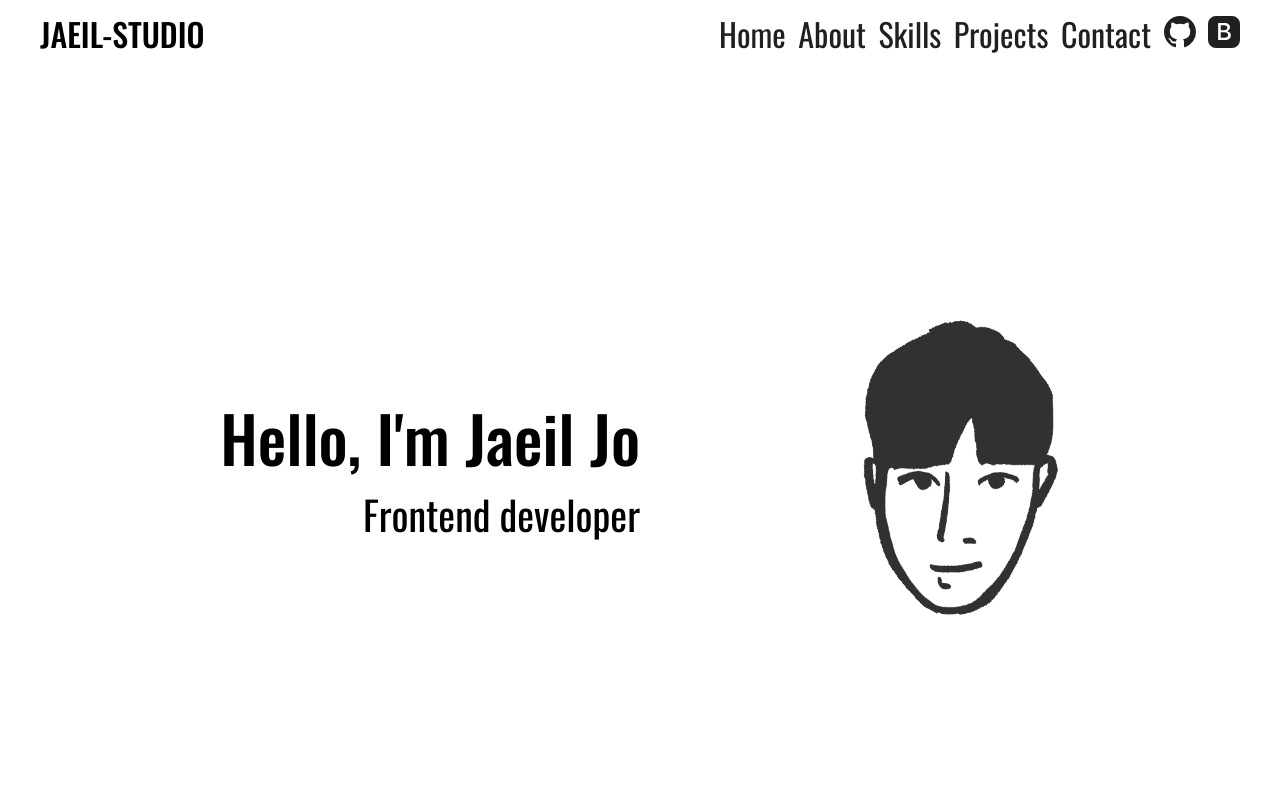
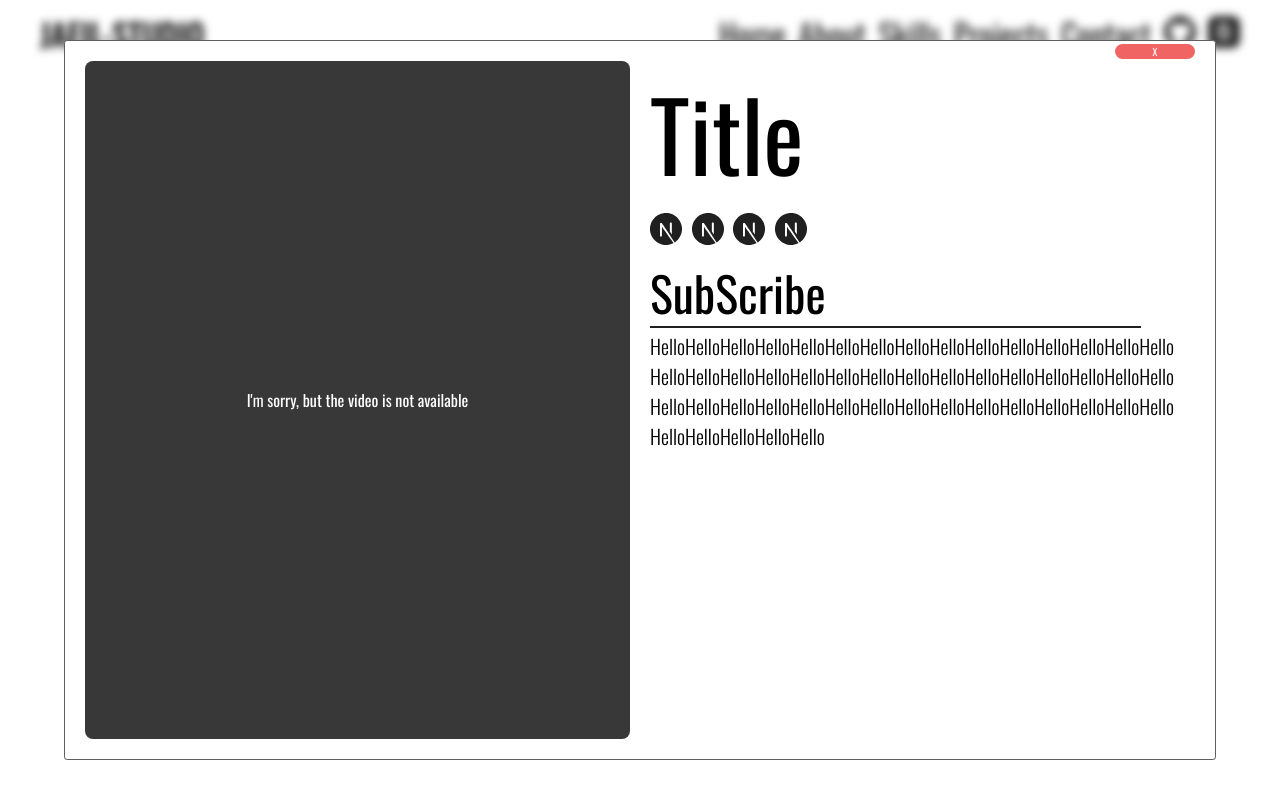
Before and after one commit to JaeilJO/JaeilStudio, a Next.js app: page / in a window 1280 px wide. Shown: the top 800 px of the page. Built offline with nearby package versions, Linux system fonts and the light colour scheme.

Commit message:
feat : Project modal fixed center of view

```diff
--- a/src/components/ProjectModal/index.styled.ts
+++ b/src/components/ProjectModal/index.styled.ts
@@ -1,8 +1,19 @@
 import { styled } from "styled-components";
 
 const S = {
+  Background: styled.div`
+    position: fixed;
+    backdrop-filter: blur(4px);
+    width: 100%;
+    height: 100%;
+    display: flex;
+    justify-content: center;
+    align-items: center;
+    z-index: 1000;
+  `,
   Container: styled.div`
     position: relative;
+
     width: 90vw;
     height: 90vh;
     display: flex;
--- a/src/components/ProjectModal/index.tsx
+++ b/src/components/ProjectModal/index.tsx
@@ -3,8 +3,8 @@ import Icon from "../atoms/Icon";
 import S from "./index.styled";
 import { SiNextdotjs } from "react-icons/si";
 
-function ProjectModal({ video }) {
-  video = false;
+function ProjectModal() {
+  const video = false;
   const [isHoverCloseButton, setIsHoverCloseButton] = useState(false);
   const closeButtonMouseOver = useCallback(() => {
     setIsHoverCloseButton(true);
@@ -13,6 +13,7 @@ function ProjectModal({ video }) {
     setIsHoverCloseButton(false);
   }, [isHoverCloseButton]);
   return (
+    <S.Background>
       <S.Container>
         <S.CloseButton
           onMouseLeave={closeButtonMouseLeave}
@@ -58,6 +59,7 @@ function ProjectModal({ video }) {
           </S.SubTitleBox>
         </S.InfoBox>
       </S.Container>
+    </S.Background>
   );
 }
 
--- a/src/pages/index.tsx
+++ b/src/pages/index.tsx
@@ -1,10 +1,12 @@
-import Header from '@/components/layouts/Header';
-import Main from '@/components/layouts/Main';
-import MainConfig from '@/util/MainConfig';
+import ProjectModal from "@/components/ProjectModal";
+import Header from "@/components/layouts/Header";
+import Main from "@/components/layouts/Main";
+import MainConfig from "@/util/MainConfig";
 
 export default function Home() {
   return (
     <>
+      <ProjectModal />
       <Header />
       <Main items={MainConfig.items} />
     </>
```
Lines whose indentation alone changed are shown as unchanged.
